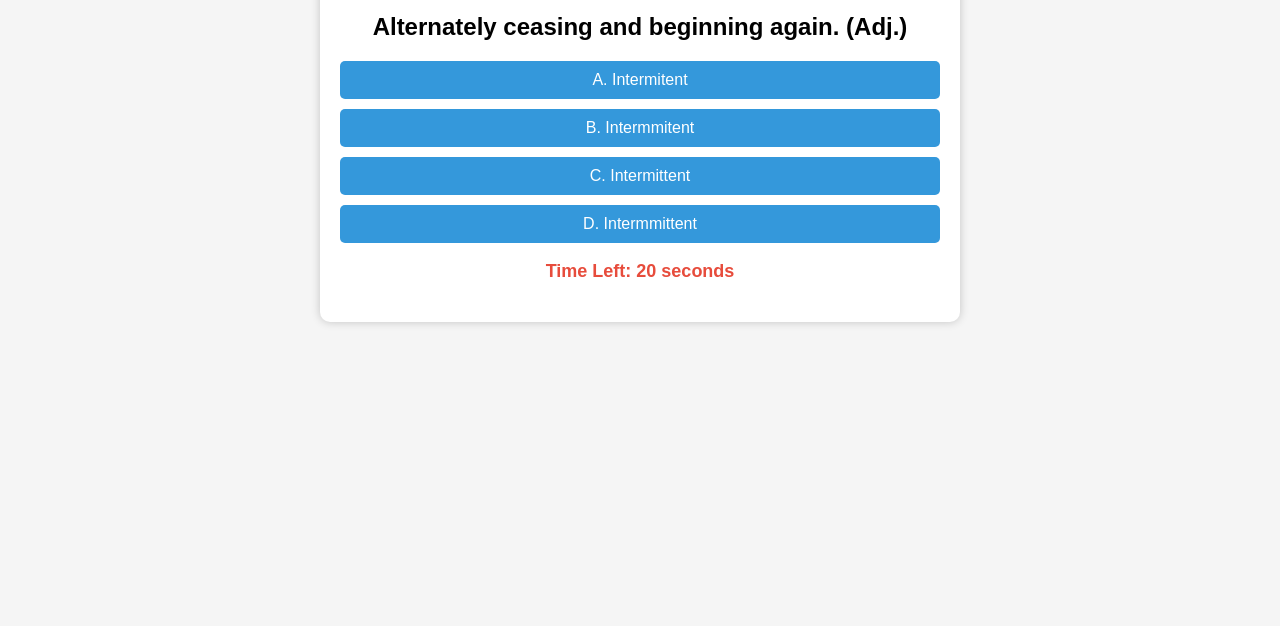
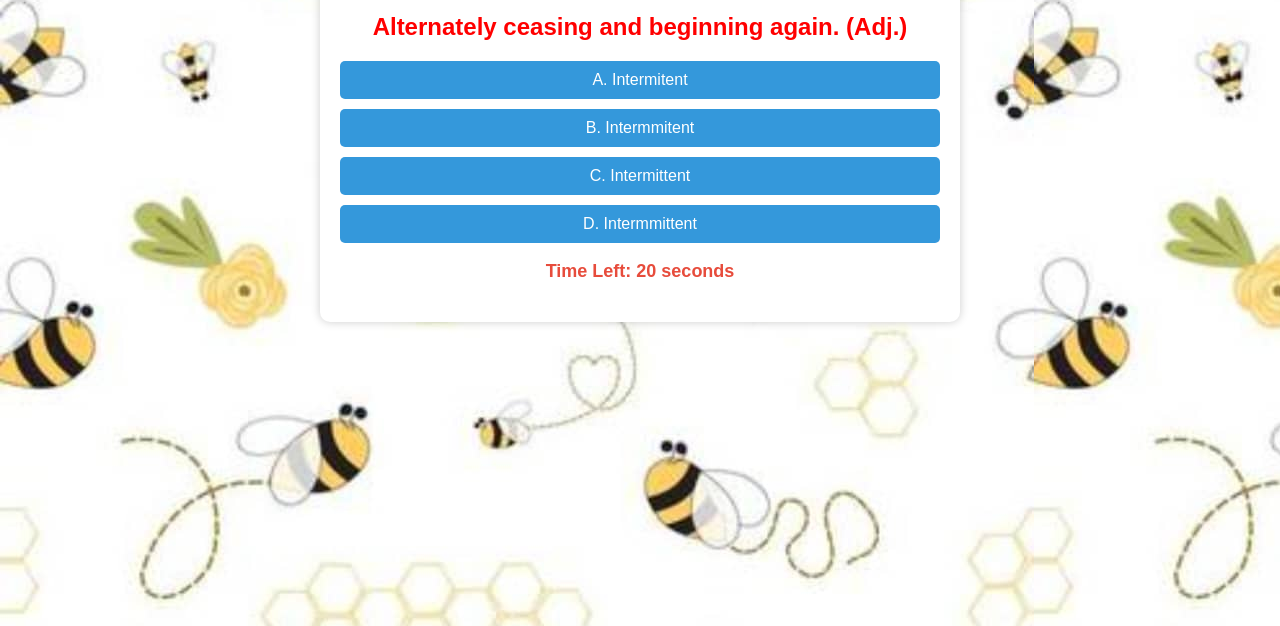
Before and after one commit to Odun2012/MSSAjuniorChallengeRound1, a plain HTML site: page index.html in a window 1280 px wide. Shown: the part 174-800 px from the top of the page. Drawn offline with Linux system fonts and the light colour scheme.

Commit message:
added background image

```diff
--- a/styles.css
+++ b/styles.css
@@ -5,6 +5,7 @@ body {
     background-color: #f5f5f5;
     margin: 0;
     padding: 0;
+    background-image: url(BeeWallpaper.jpg);
 }
 
 .container {
@@ -15,6 +16,7 @@ body {
     background: white;
     box-shadow: 0px 0px 10px rgba(0, 0, 0, 0.2);
     border-radius: 10px;
+    border: #333;
 }
 
 h1 {
@@ -49,6 +51,7 @@ h1 {
 .option-btn:hover {
     background-color: #2980b9;
 }
+#question{ color: red;}
 
 /* Timer */
 .timer {
```
Also changed, not shown: BeeWallpaper.jpg (added).
